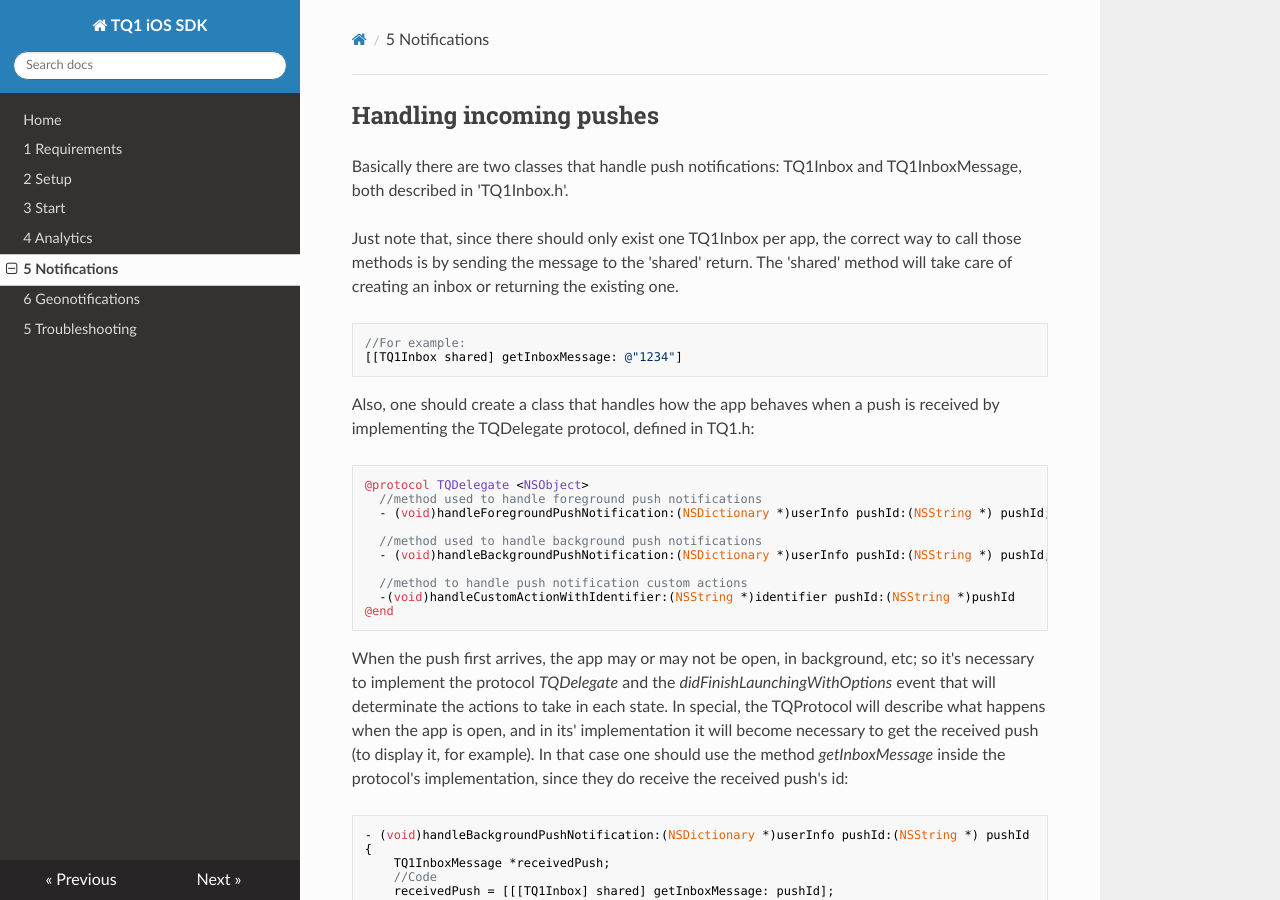
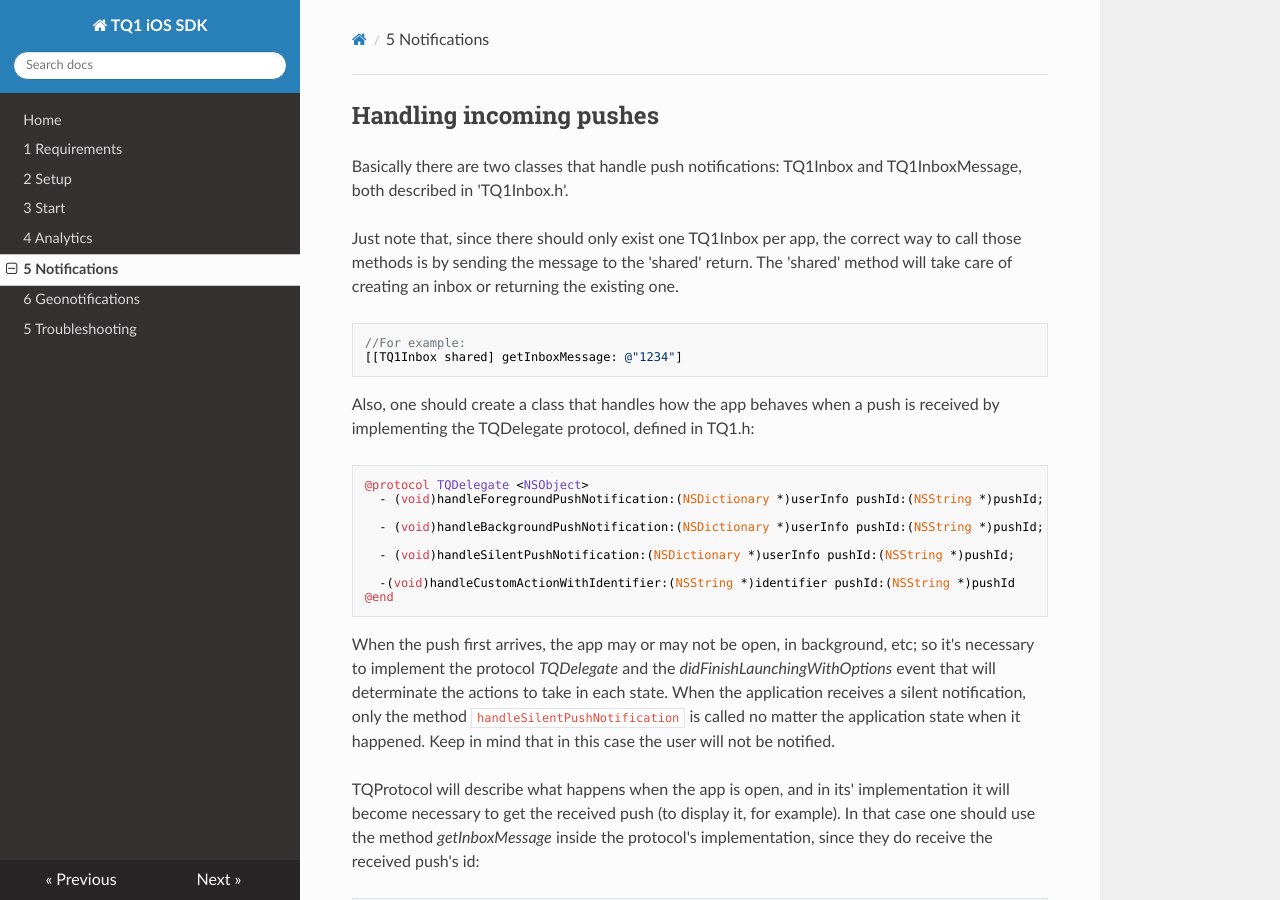
Before and after one commit to tq1/taqtile-sdk-ios, an MkDocs documentation site: the page built from docs/docs/4-notifications.md, in a window 1280 px wide and 900 px high. Built offline with MkDocs 1.6.1, drawn with Linux system fonts in a browser that asks for light colours; nearby versions of some CDN libraries; old or Windows-style settings are respelled for this version of MkDocs.

````diff
--- a/docs/docs/4-notifications.md
+++ b/docs/docs/4-notifications.md
@@ -13,19 +13,19 @@ Also, one should create a class that handles how the app behaves when a push is
 
 ```objectivec
 @protocol TQDelegate <NSObject>
-  //method used to handle foreground push notifications
-  - (void)handleForegroundPushNotification:(NSDictionary *)userInfo pushId:(NSString *) pushId;
+  - (void)handleForegroundPushNotification:(NSDictionary *)userInfo pushId:(NSString *)pushId;
 
-  //method used to handle background push notifications
-  - (void)handleBackgroundPushNotification:(NSDictionary *)userInfo pushId:(NSString *) pushId;
+  - (void)handleBackgroundPushNotification:(NSDictionary *)userInfo pushId:(NSString *)pushId;
 
-  //method to handle push notification custom actions
+  - (void)handleSilentPushNotification:(NSDictionary *)userInfo pushId:(NSString *)pushId;
+
   -(void)handleCustomActionWithIdentifier:(NSString *)identifier pushId:(NSString *)pushId
 @end
 ```
 
-When the push first arrives, the app may or may not be open, in background, etc; so it's necessary to implement the protocol *TQDelegate* and the *didFinishLaunchingWithOptions* event that will determinate the actions to take in each state.
-In special, the TQProtocol will describe what happens when the app is open, and in its' implementation it will become necessary to get the received push (to display it, for example). In that case one should use the method *getInboxMessage* inside the protocol's implementation, since they do receive the received push's id:
+When the push first arrives, the app may or may not be open, in background, etc; so it's necessary to implement the protocol *TQDelegate* and the *didFinishLaunchingWithOptions* event that will determinate the actions to take in each state. When the application receives a silent notification, only the method `handleSilentPushNotification` is called no matter the application state when it happened. Keep in mind that in this case the user will not be notified.
+
+TQProtocol will describe what happens when the app is open, and in its' implementation it will become necessary to get the received push (to display it, for example). In that case one should use the method *getInboxMessage* inside the protocol's implementation, since they do receive the received push's id:
 
 ```objectivec
 - (void)handleBackgroundPushNotification:(NSDictionary *)userInfo pushId:(NSString *) pushId
````
Also changed, not shown: 3 other files.
